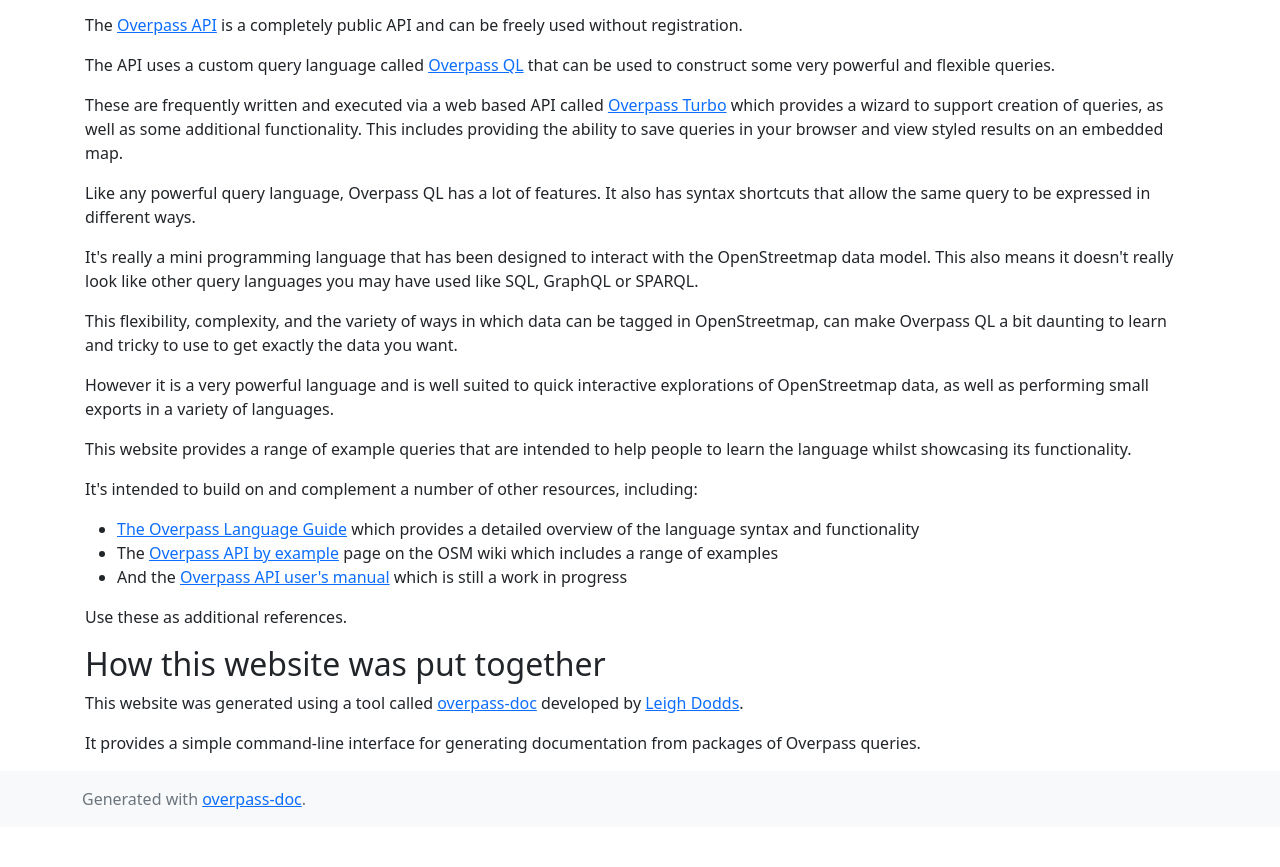
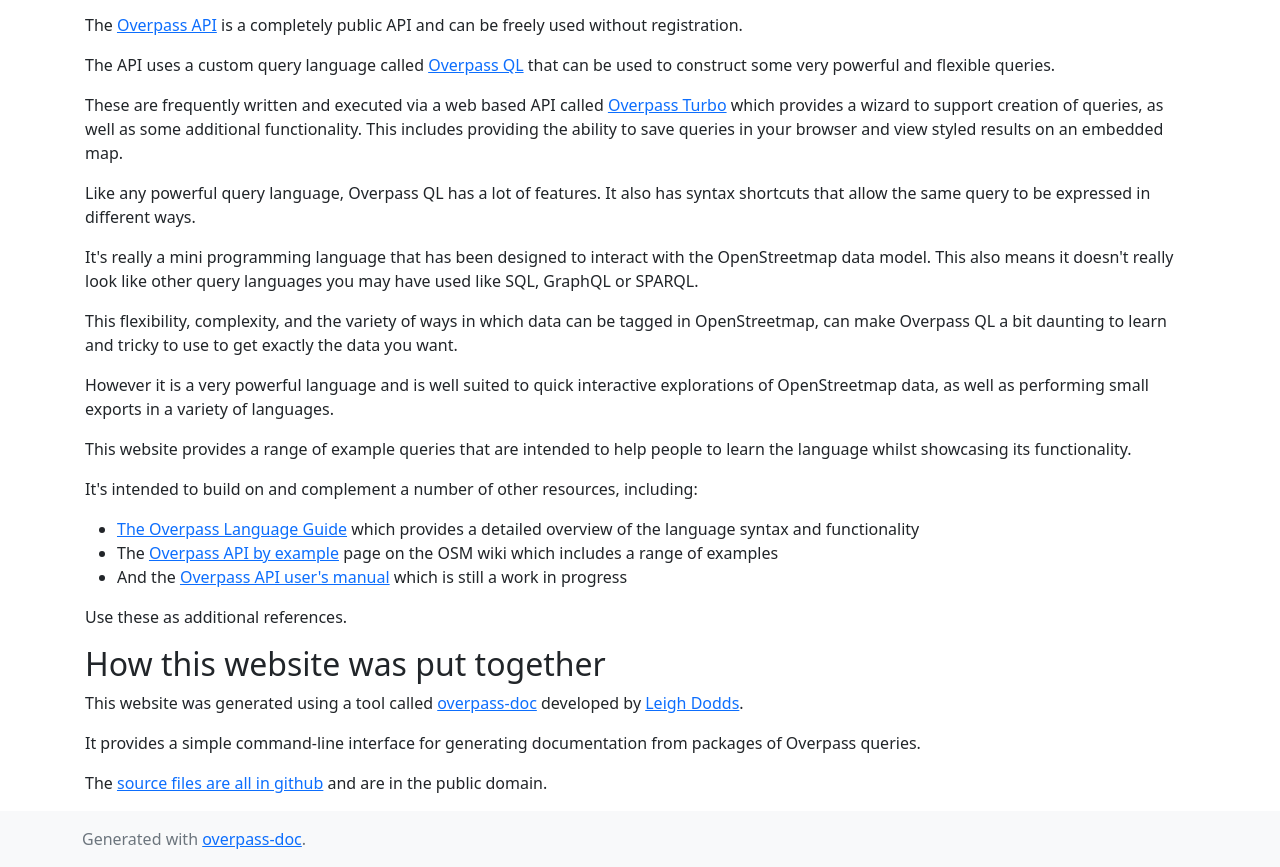
Before and after one commit to ldodds/osm-queries, a plain HTML site: page background.html in a window 1280 px wide. Shown: the part 143-1010 px from the top of the page. Before the commit the page ends 970 px from the top, so only its background shows below. Drawn offline with Linux system fonts and the light colour scheme.

Commit message:
Add github link

```diff
--- a/background.html
+++ b/background.html
@@ -121,6 +121,8 @@
 <p>It provides a simple command-line interface for generating documentation from packages
 of Overpass queries.</p>
 
+<p>The <a href="https://github.com/ldodds/overpass-doc">source files are all in github</a> and are in the public domain.</p>
+
 
 </div>
 
```
